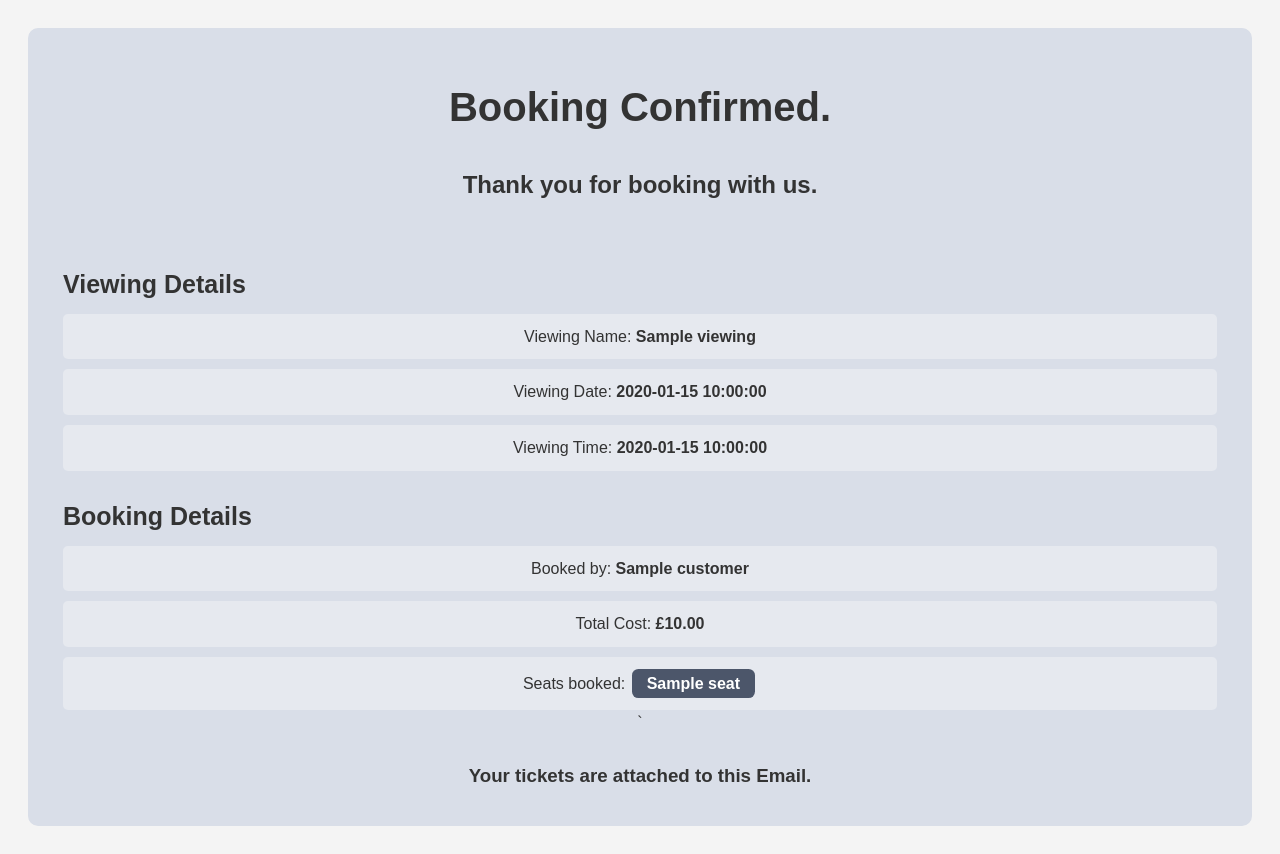
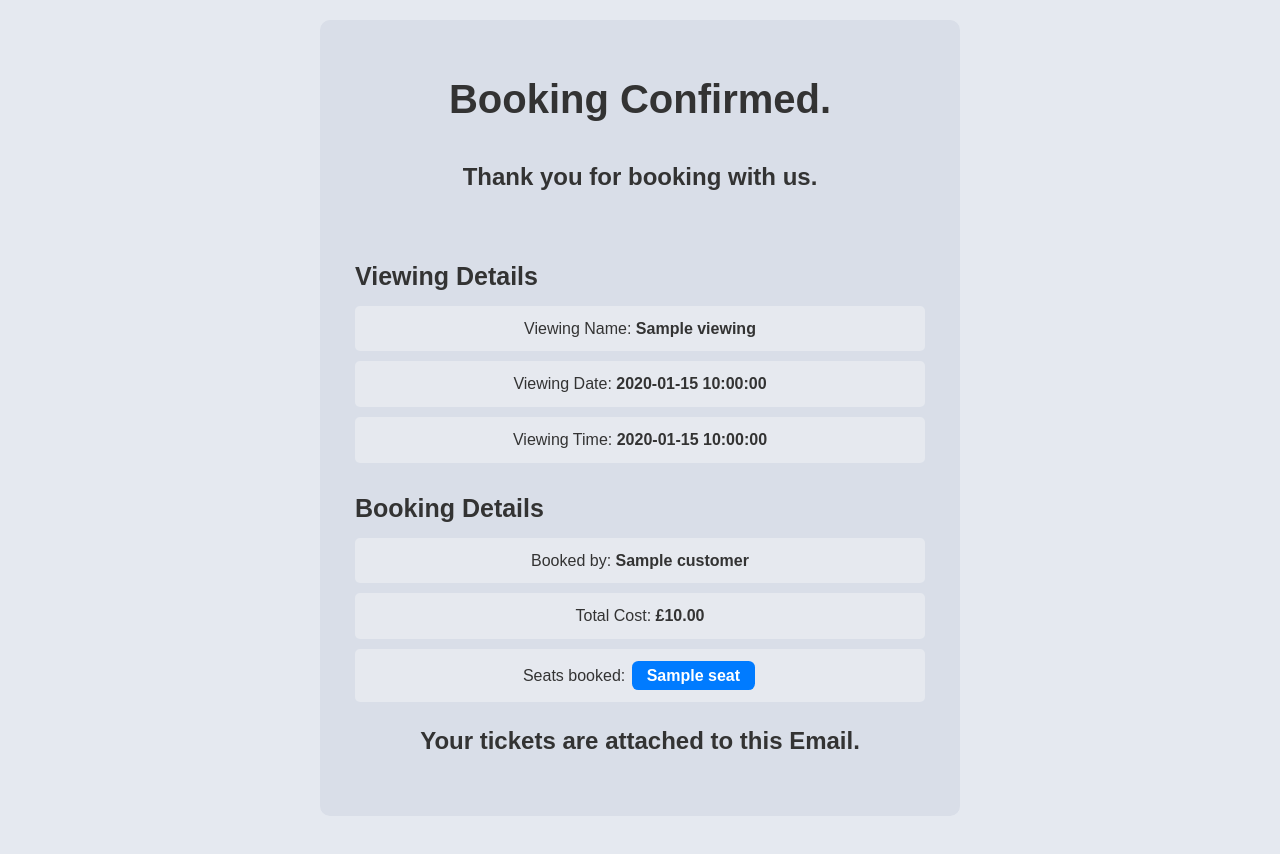
Before and after one commit to FT111/bookingSystem, a Flask app: template templates/emailFormats/bookingConfirmed.html in a window 1280 px wide. After the commit the page ends 812 px from the top, so only its background shows below. Run offline with Flask 3, Linux system fonts and the light colour scheme; the template is opened without the code that fills it: most values are stand-ins (such as "Sample title", 1, 10 or a date in 2020); parts of the project's set-up code (start-up, migrations or seed data) failed here and were passed over.

Commit message:
Fixed confirmation Gmail compatibility

```diff
--- a/templates/emailFormats/bookingConfirmed.html
+++ b/templates/emailFormats/bookingConfirmed.html
@@ -4,24 +4,27 @@
     <meta charset="UTF-8">
     <title>Booking Confirmed Email</title>
     <style>
+        /* Inline CSS */
         .content {
             display: flex;
             justify-content: center;
             min-height: 100vh;
         }
-        html {
+        html, body {
+            margin: 0;
+            padding: 0;
+            width: 100%;
             font-family: Arial, sans-serif;
             line-height: 1.6;
             color: #333;
-            background-color: #f4f4f4;
+            background-color: rgb(229,233,240);
         }
 
         .container {
             width: 100%;
-            margin: 20px;
+            max-width: 600px; /* Added max-width for better readability on larger screens */
+            margin: 20px auto; /* Center the container */
             text-align: center;
-            justify-content: center;
-            align-items: center;
             padding: 20px;
             border-radius: 10px;
             background-color: #d9dee8;
@@ -47,9 +50,8 @@
         }
         .seat {
             display: inline-block;
-            padding: 2px;
-            padding-inline: 15px;
-            background-color: oklch(0.45229 0.035214 264.131);
+            padding: 2px 15px; /* Changed to separate padding */
+            background-color: #007bff; /* Changed to a standard color */
             color: white;
             border-radius: 6.4px;
             margin: 2px;
@@ -57,8 +59,6 @@
         }
     </style>
 </head>
-
-
 
 <body>
 <div class="content">
@@ -84,7 +84,7 @@
                 </ul>
             </div>
 
-    `<h3>Your tickets are attached to this Email.</h3>
+            <h2>Your tickets are attached to this Email.</h2>
 
         </div>
     </div>
```
Lines whose indentation alone changed are shown as unchanged.
